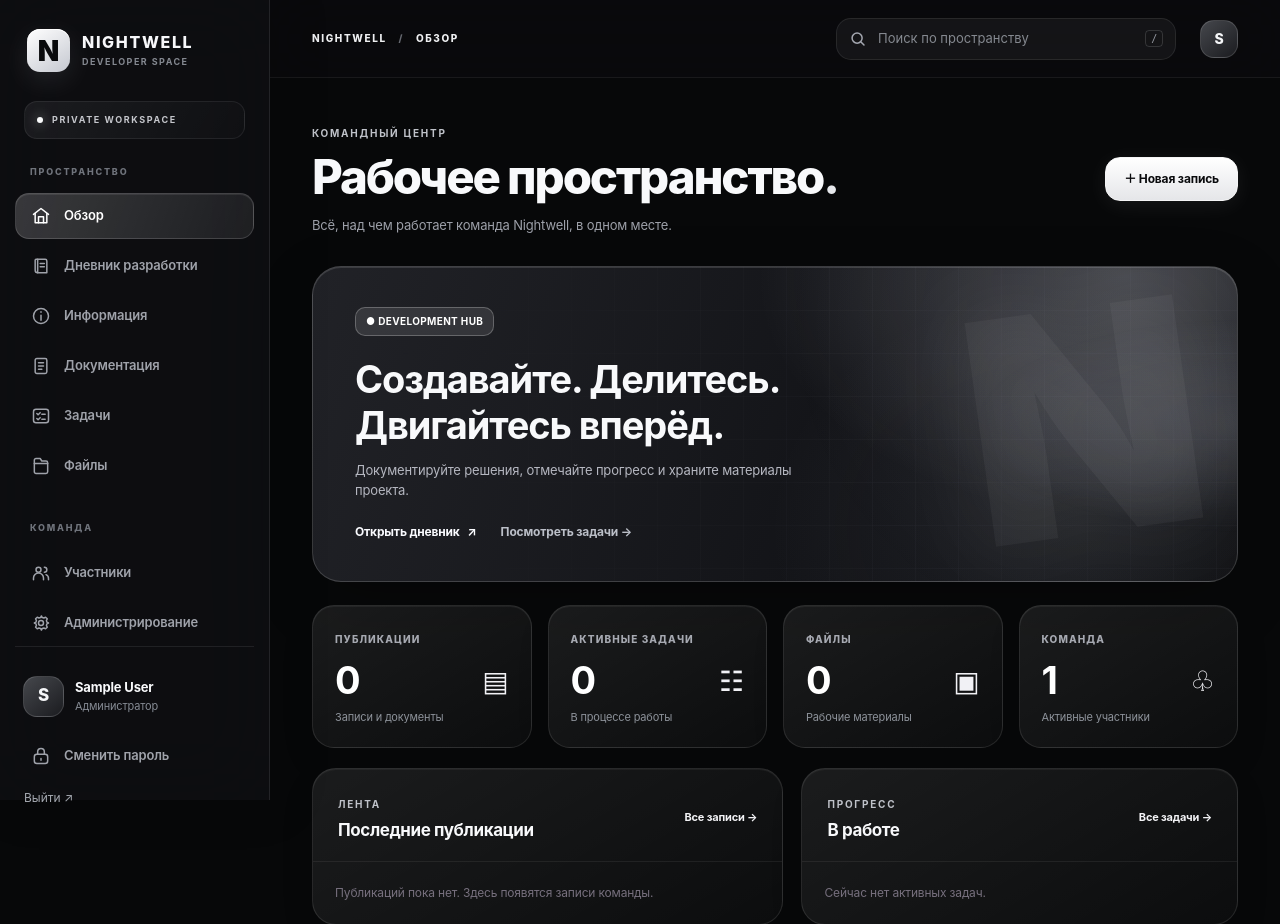
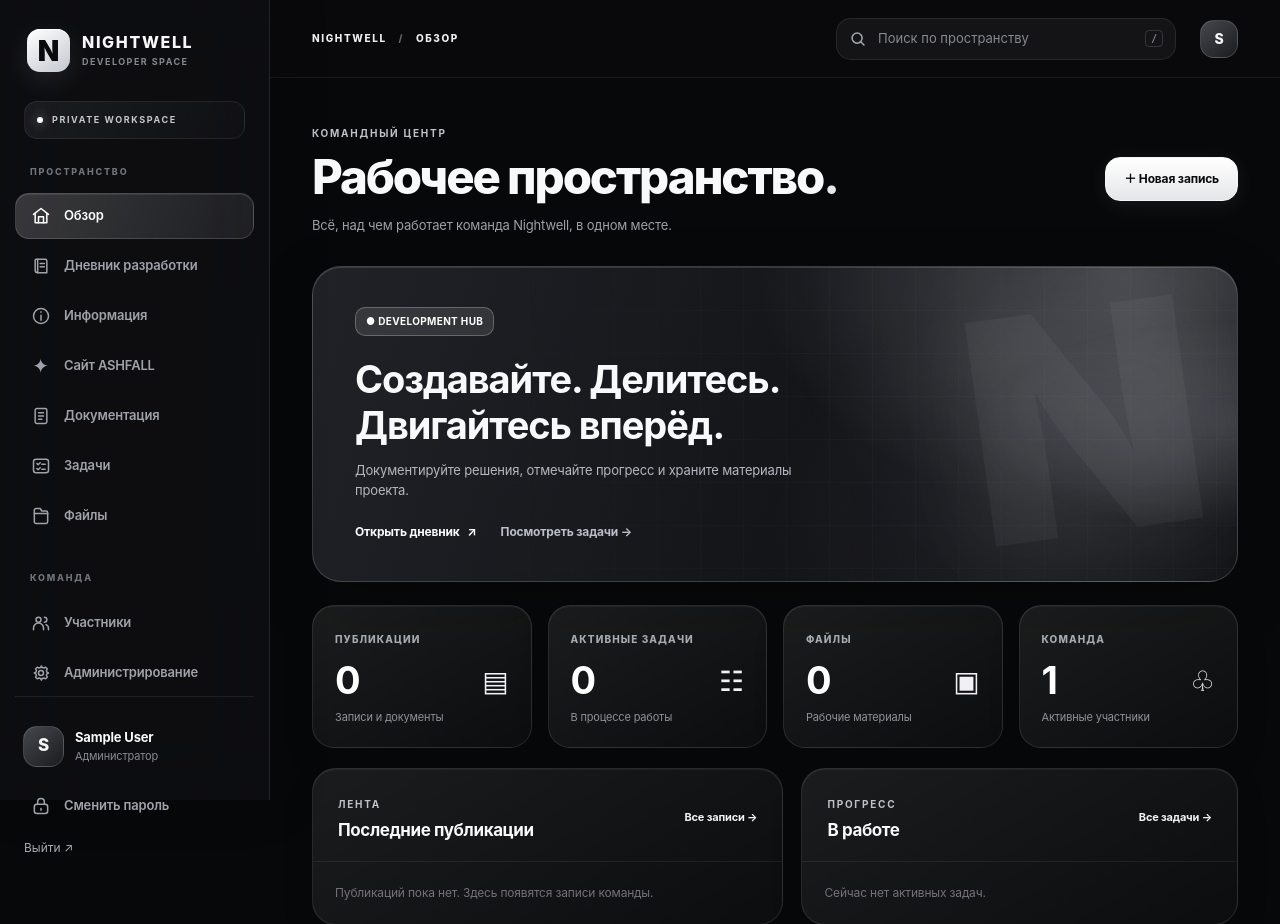
Before and after one commit to opoaal080-eng/Game-Dev, a Django app: page / in a window 1280 px wide. Shown: the top 924 px of the page. Run offline with Django 5.2, Linux system fonts and the light colour scheme; the visitor is signed in with stand-in values (Sample User, id 1); data comes from the database, SQL or seed files in the repository; data that the repository does not hold is empty; parts of the project's set-up code (start-up, migrations or seed data) failed here and were passed over.

Commit message:
Add ASHFALL player website management tab to Nightwell Dev

```diff
--- a/templates/base.html
+++ b/templates/base.html
@@ -29,6 +29,7 @@
       <a href="{% url 'dashboard' %}" class="nav-link {% if request.resolver_match.url_name == 'dashboard' %}active{% endif %}"><span class="nav-ico"><svg viewBox="0 0 24 24" aria-hidden="true"><path d="m3 10 9-7 9 7"/><path d="M5 9v11h14V9"/><path d="M9 20v-7h6v7"/></svg></span> Обзор</a>
       <a href="{% url 'posts' %}" class="nav-link {% if request.resolver_match.url_name == 'posts' or request.resolver_match.url_name == 'post_detail' or request.resolver_match.url_name == 'post_create' or request.resolver_match.url_name == 'post_edit' %}active{% endif %}"><span class="nav-ico"><svg viewBox="0 0 24 24" aria-hidden="true"><path d="M6 4h11a2 2 0 0 1 2 2v14H8a3 3 0 0 1-3-3V5a1 1 0 0 1 1-1Z"/><path d="M8 4v16M11 9h5M11 13h5"/></svg></span> Дневник разработки</a>
       <a href="{% url 'information' %}" class="nav-link {% if request.resolver_match.url_name == 'information' or request.resolver_match.url_name == 'information_edit' or request.resolver_match.url_name == 'event_create' or request.resolver_match.url_name == 'event_edit' or request.resolver_match.url_name == 'character_create' or request.resolver_match.url_name == 'character_edit' %}active{% endif %}"><span class="nav-ico"><svg viewBox="0 0 24 24" aria-hidden="true"><circle cx="12" cy="12" r="9"/><path d="M12 11v6m0-10v.5"/></svg></span> Информация</a>
+      {% if can_write %}<a href="{% url 'player_site_editor' %}" class="nav-link {% if request.resolver_match.url_name == 'player_site_editor' or request.resolver_match.url_name == 'player_news_create' or request.resolver_match.url_name == 'player_news_edit' %}active{% endif %}"><span class="nav-ico">✦</span> Сайт ASHFALL</a>{% endif %}
       <a href="{% url 'docs' %}" class="nav-link {% if request.resolver_match.url_name == 'docs' %}active{% endif %}"><span class="nav-ico"><svg viewBox="0 0 24 24" aria-hidden="true"><rect x="5" y="3" width="14" height="18" rx="2"/><path d="M9 8h6M9 12h6M9 16h4"/></svg></span> Документация</a>
       <a href="{% url 'tasks' %}" class="nav-link {% if request.resolver_match.url_name == 'tasks' or request.resolver_match.url_name == 'task_create' or request.resolver_match.url_name == 'task_edit' %}active{% endif %}"><span class="nav-ico"><svg viewBox="0 0 24 24" aria-hidden="true"><rect x="3" y="4" width="18" height="16" rx="3"/><path d="m7 9 1.5 1.5L11 8M13 10h4m-10 5 1.5 1.5L11 14m2 2h4"/></svg></span> Задачи</a>
       <a href="{% url 'assets' %}" class="nav-link {% if request.resolver_match.url_name == 'assets' or request.resolver_match.url_name == 'asset_create' %}active{% endif %}"><span class="nav-ico"><svg viewBox="0 0 24 24" aria-hidden="true"><path d="M4 7V5a2 2 0 0 1 2-2h5l2 3h5a2 2 0 0 1 2 2v11a2 2 0 0 1-2 2H6a2 2 0 0 1-2-2Z"/><path d="M4 9h16"/></svg></span> Файлы</a>
```
